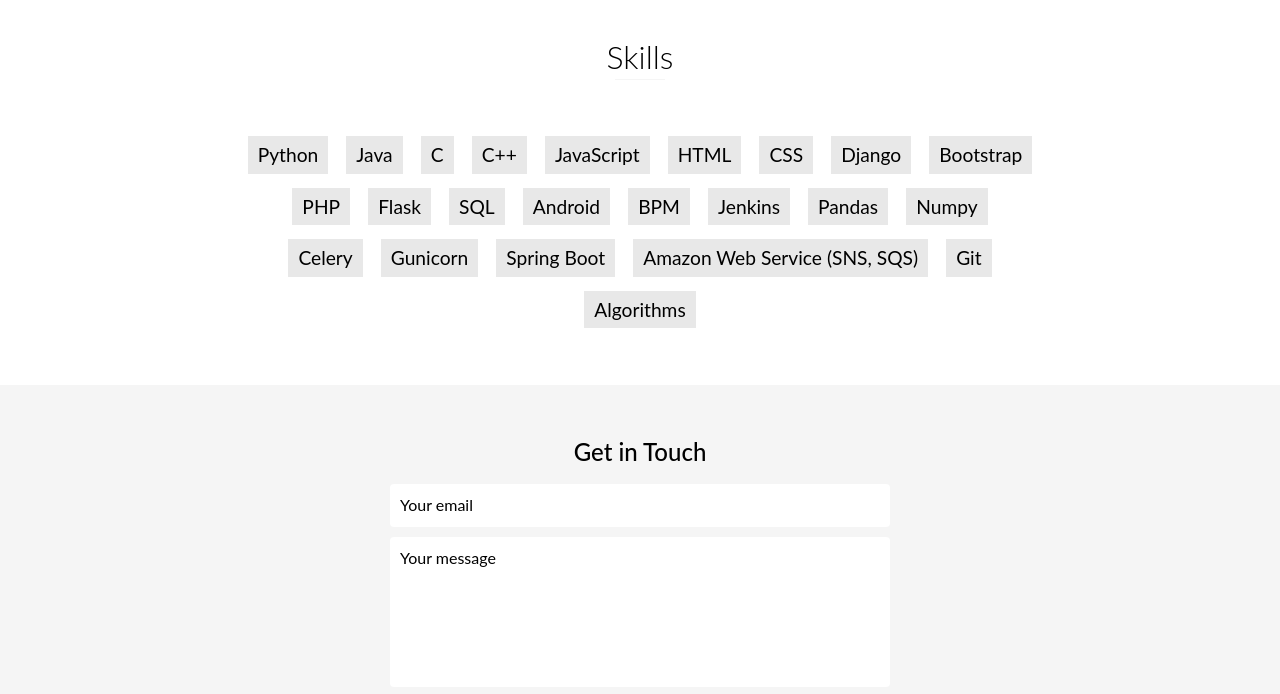
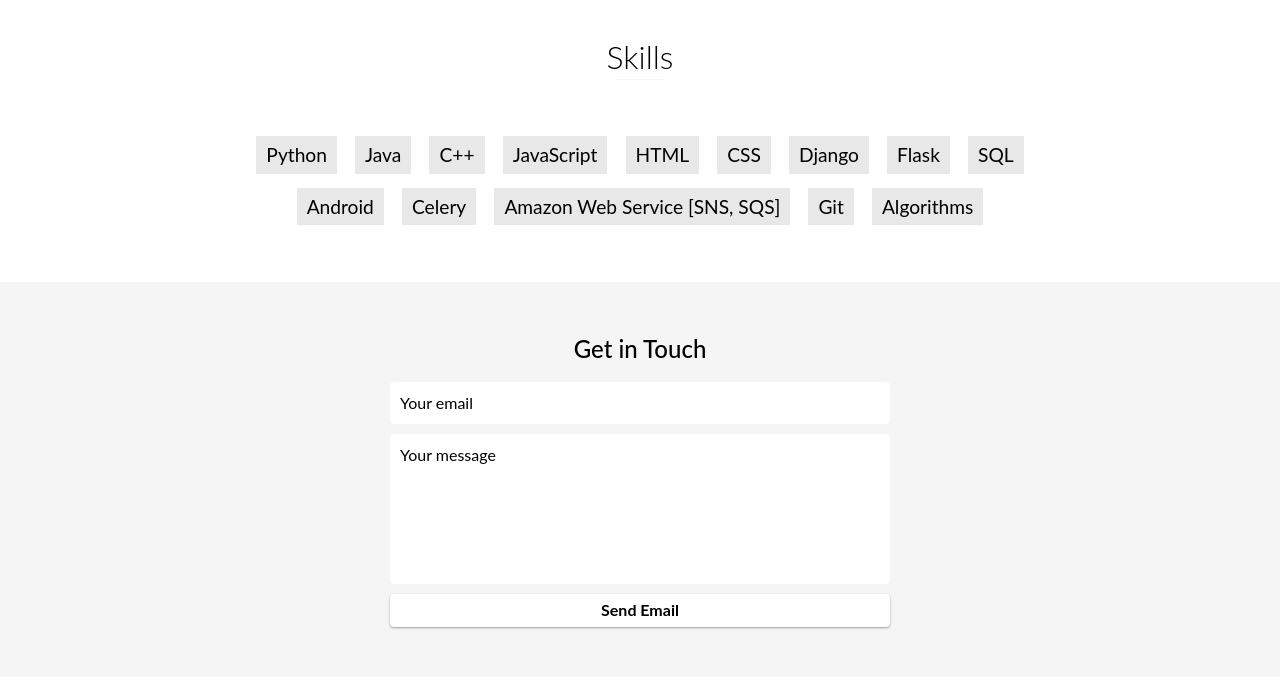
Before and after one commit to rajat641/Personal-Portfolio, a website: page index.html in a window 1280 px wide. Shown: the part 3460-4154 px from the top of the page. Drawn offline with nearby package versions, Linux system fonts and the light colour scheme.

Commit message:
added skills

```diff
--- a/index.html
+++ b/index.html
@@ -196,25 +196,16 @@
         <ul>
             <li>Python</li>
             <li>Java</li>
-            <li>C</li>
             <li>C++</li>
             <li>JavaScript</li>
             <li>HTML</li>
             <li>CSS</li>
             <li>Django</li>
-            <li>Bootstrap</li>
-            <li>PHP</li>
             <li>Flask</li>
             <li>SQL</li>
             <li>Android</li>
-            <li>BPM</li>
-            <li>Jenkins</li>
-            <li>Pandas</li>
-            <li>Numpy</li>
             <li>Celery</li>
-            <li>Gunicorn</li>
-            <li>Spring Boot</li>
-            <li>Amazon Web Service (SNS, SQS)</li>
+            <li>Amazon Web Service [SNS, SQS]</li>
             <li>Git</li>
             <li>Algorithms</li>
 
```
